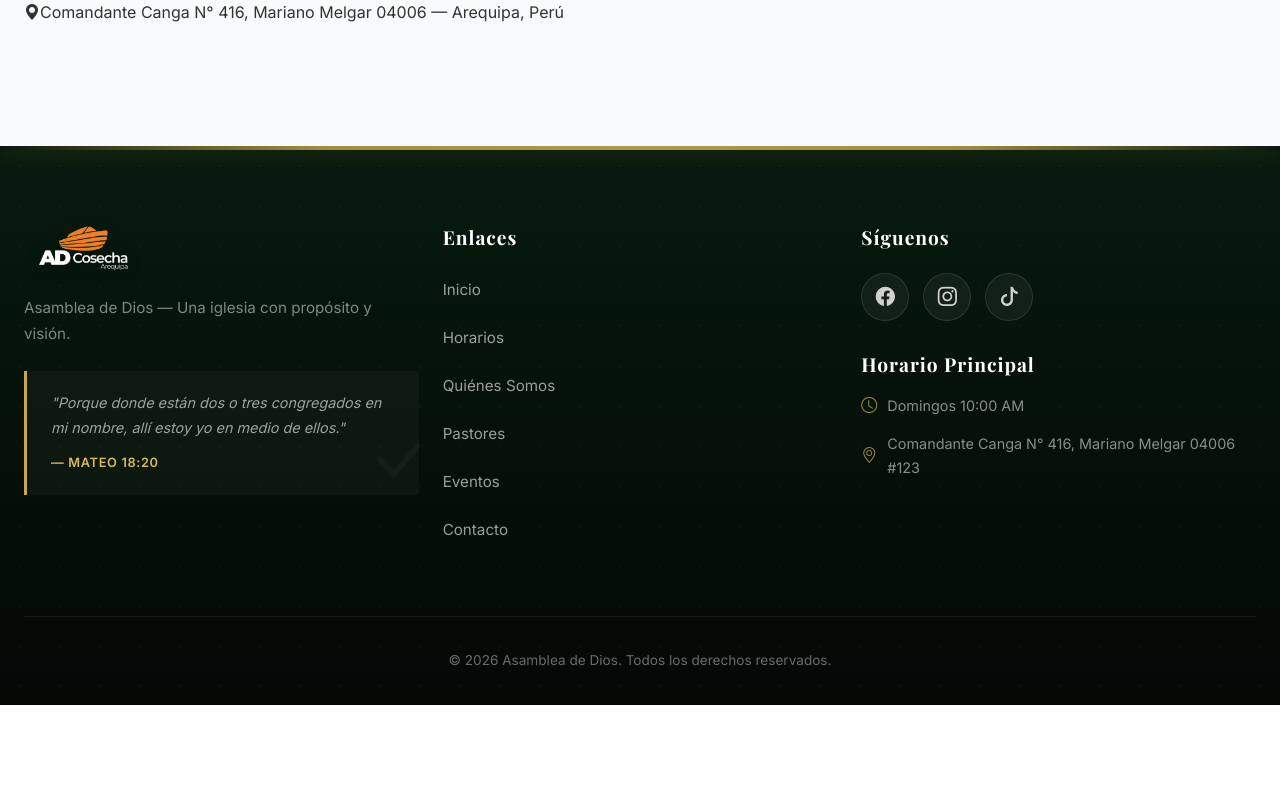
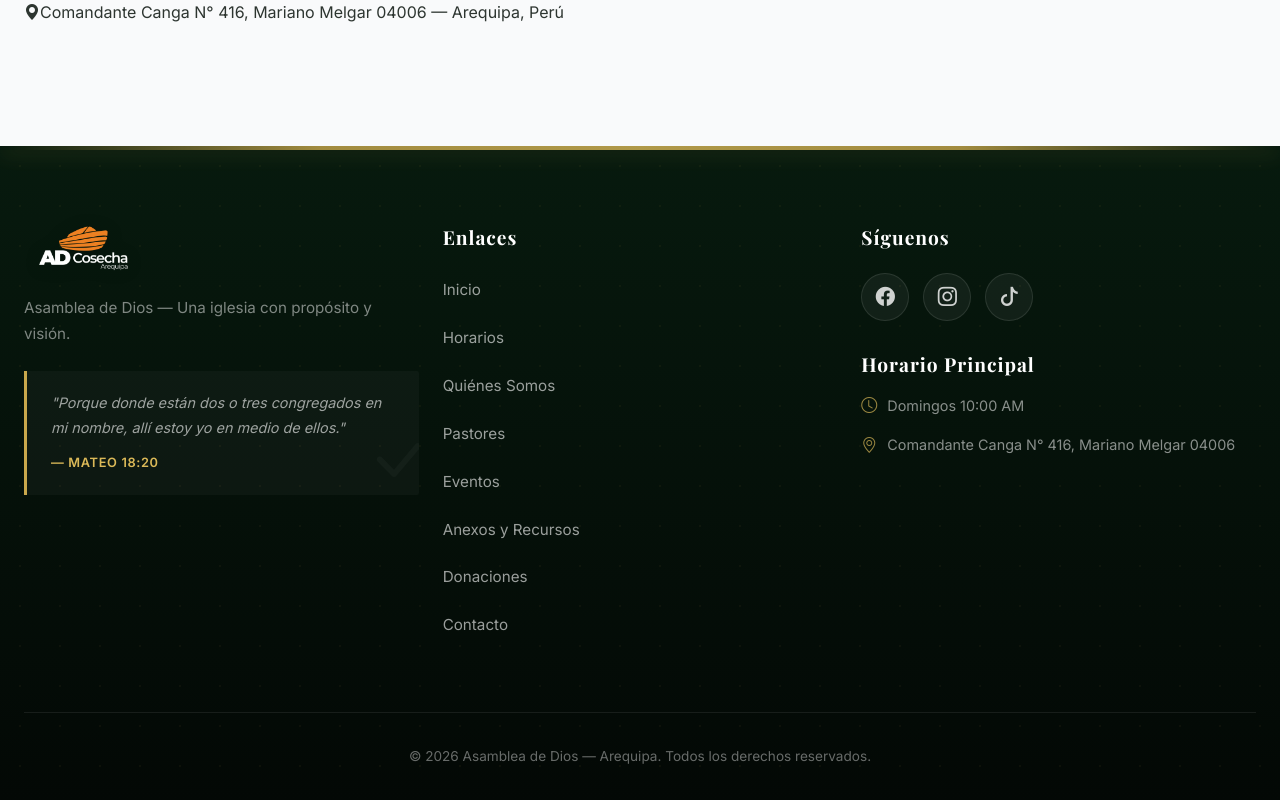
Before and after one commit to gerargram2006/Pagina-Iglesia, a React (Vite) app: page / in a window 1280 px wide. Shown: the part 6231-7031 px from the top of the page. Before the commit the page ends 6936 px from the top, so only its background shows below. Built offline with nearby package versions, Linux system fonts and the light colour scheme; no server answers.

Commit message:
style: update footer background and social links

```diff
--- a/src/components/Footer.tsx
+++ b/src/components/Footer.tsx
@@ -26,6 +26,8 @@ export default function Footer() {
                                 <li><Link to="/quienes-somos">Quiénes Somos</Link></li>
                                 <li><Link to="/pastores">Pastores</Link></li>
                                 <li><Link to="/eventos">Eventos</Link></li>
+                                <li><Link to="/anexos">Anexos y Recursos</Link></li>
+                                <li><Link to="/donaciones">Donaciones</Link></li>
                                 <li><Link to="/contacto">Contacto</Link></li>
                             </ul>
                         </div>
@@ -35,21 +37,21 @@ export default function Footer() {
                         <div className="footer-social">
                             <h4>Síguenos</h4>
                             <div className="social-icons">
-                                <a href="https://www.facebook.com/profile.php?id=100076728549417" className="social-icon" aria-label="Facebook"><i className="bi bi-facebook"></i></a>
-                                <a href="https://www.instagram.com/asambleaarequipadedios_16/" className="social-icon" aria-label="Instagram"><i className="bi bi-instagram"></i></a>
-                                <a href="https://www.tiktok.com/@asamblea_de_dios16?is_from_webapp=1&sender_device=pc" className="social-icon" aria-label="TikTok"><i className="bi bi-tiktok"></i></a>
+                                <a href="https://www.facebook.com/profile.php?id=100076728549417" target="_blank" rel="noopener noreferrer" className="social-icon" aria-label="Facebook"><i className="bi bi-facebook"></i></a>
+                                <a href="https://www.instagram.com/asambleaarequipadedios_16/" target="_blank" rel="noopener noreferrer" className="social-icon" aria-label="Instagram"><i className="bi bi-instagram"></i></a>
+                                <a href="https://www.tiktok.com/@asamblea_de_dios16?is_from_webapp=1&sender_device=pc" target="_blank" rel="noopener noreferrer" className="social-icon" aria-label="TikTok"><i className="bi bi-tiktok"></i></a>
                             </div>
                             <div className="footer-schedule">
                                 <h4>Horario Principal</h4>
                                 <p><i className="bi bi-clock" aria-hidden="true"></i> Domingos 10:00 AM</p>
-                                <p><i className="bi bi-geo-alt" aria-hidden="true"></i> Comandante Canga N° 416, Mariano Melgar 04006 #123</p>
+                                <p><i className="bi bi-geo-alt" aria-hidden="true"></i> Comandante Canga N° 416, Mariano Melgar 04006</p>
                             </div>
                         </div>
                     </div>
                 </div>
 
                 <div className="footer-bottom">
-                    <p>&copy; {new Date().getFullYear()} Asamblea de Dios. Todos los derechos reservados.</p>
+                    <p>&copy; {new Date().getFullYear()} Asamblea de Dios — Arequipa. Todos los derechos reservados.</p>
                 </div>
             </div>
         </footer>
```
